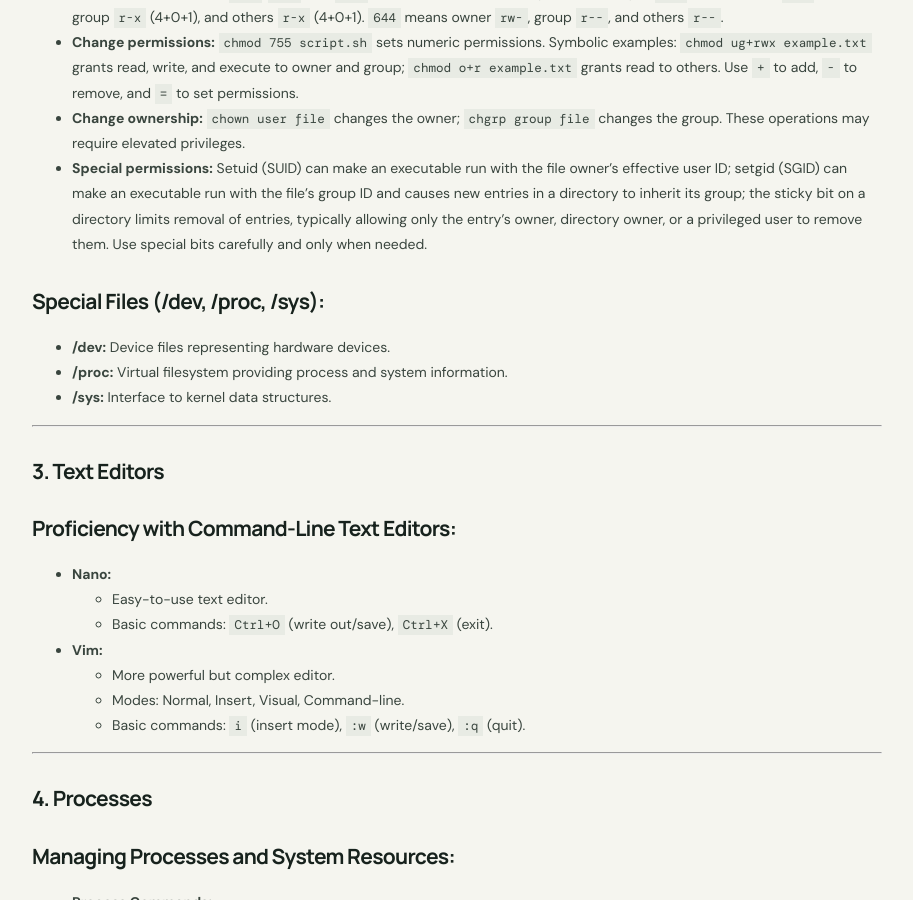
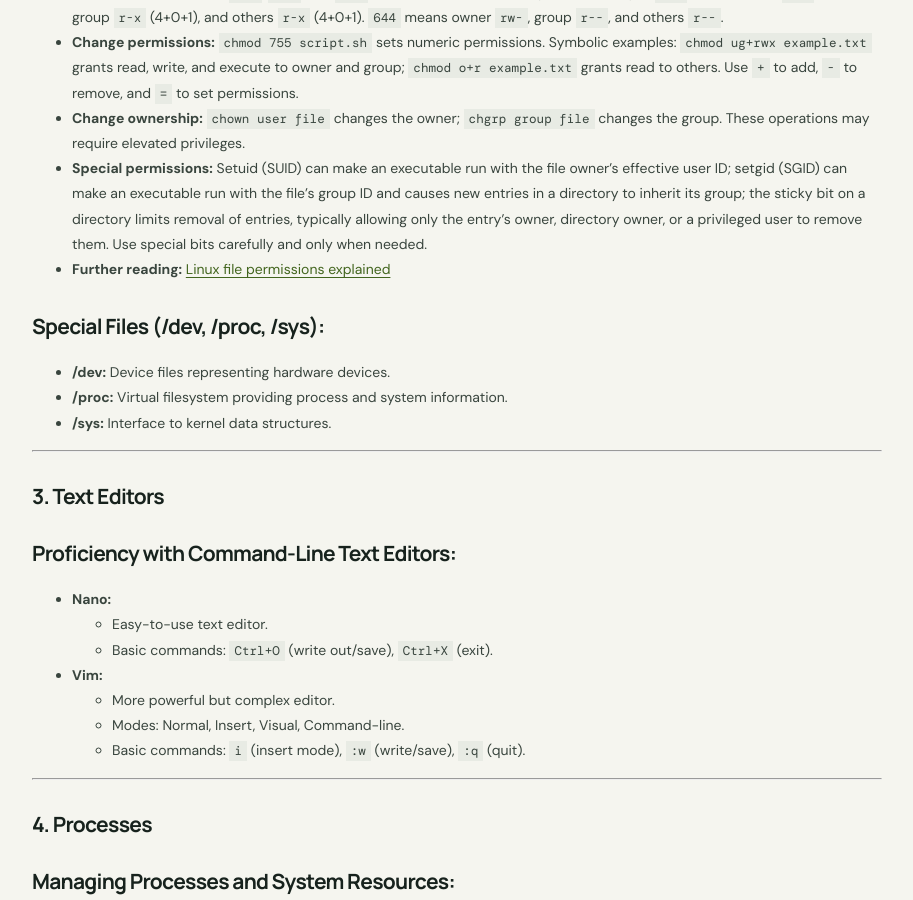
Before and after one commit to cloudwithtanvir/DevOps-bootcamp, a Jekyll site: the page built from 01-Linux-Foundations/notes.md, in a window 1280 px wide and 900 px high, scrolled down 1658 px. Shown: the whole window, without its empty margins (183-1096 px from the left). Built offline with Jekyll 4.4.1, drawn with Linux system fonts in a browser that asks for light colours.

Commit message:
Add Red Hat permissions article link to Linux notes

```diff
--- a/01-Linux-Foundations/notes.md
+++ b/01-Linux-Foundations/notes.md
@@ -61,6 +61,7 @@ Linux permissions control how the file's owner, members of its group, and other
 - **Change permissions:** `chmod 755 script.sh` sets numeric permissions. Symbolic examples: `chmod ug+rwx example.txt` grants read, write, and execute to owner and group; `chmod o+r example.txt` grants read to others. Use `+` to add, `-` to remove, and `=` to set permissions.
 - **Change ownership:** `chown user file` changes the owner; `chgrp group file` changes the group. These operations may require elevated privileges.
 - **Special permissions:** Setuid (SUID) can make an executable run with the file owner's effective user ID; setgid (SGID) can make an executable run with the file's group ID and causes new entries in a directory to inherit its group; the sticky bit on a directory limits removal of entries, typically allowing only the entry's owner, directory owner, or a privileged user to remove them. Use special bits carefully and only when needed.
+- **Further reading:** [Linux file permissions explained](https://www.redhat.com/en/blog/linux-file-permissions-explained)
 
 ### Special Files (/dev, /proc, /sys):
 
```
